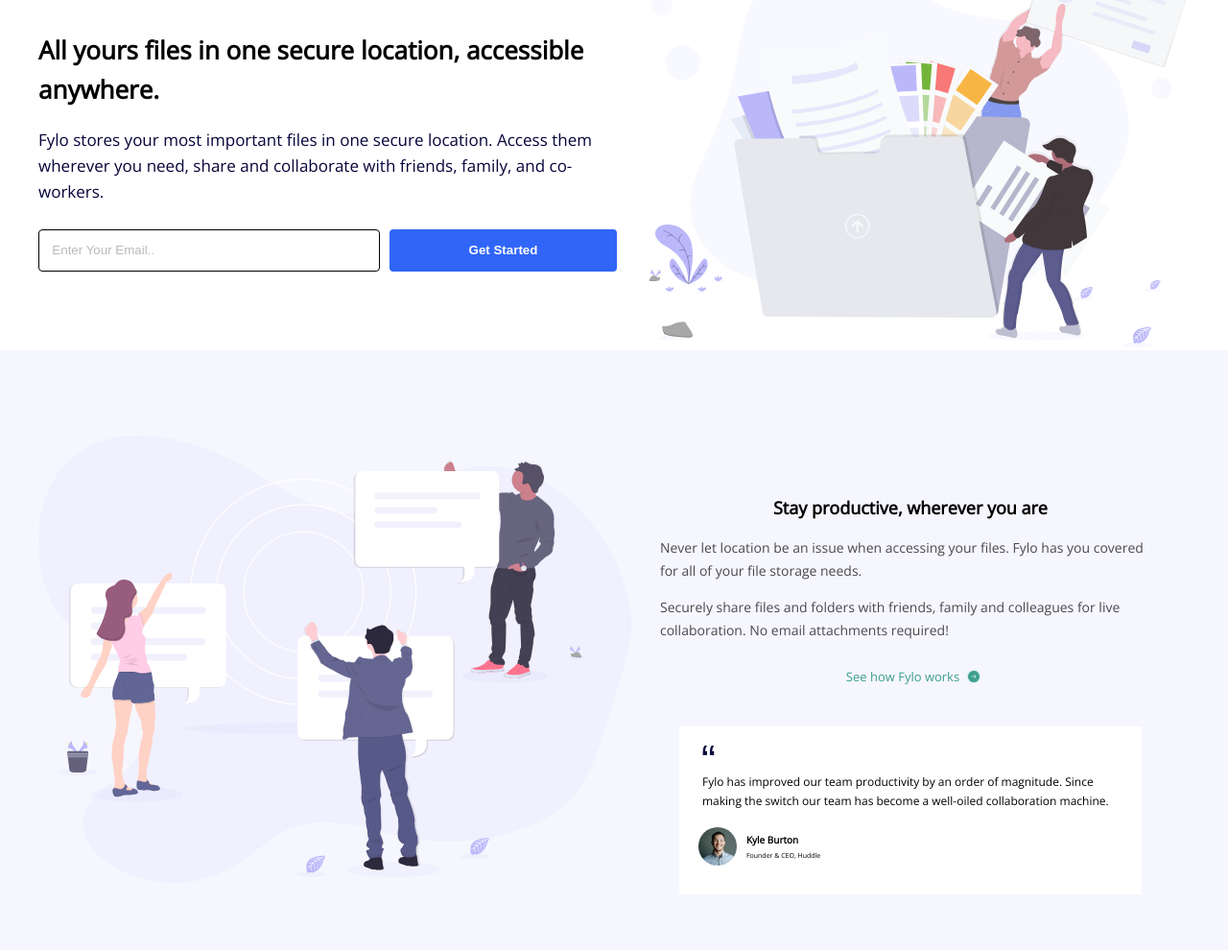
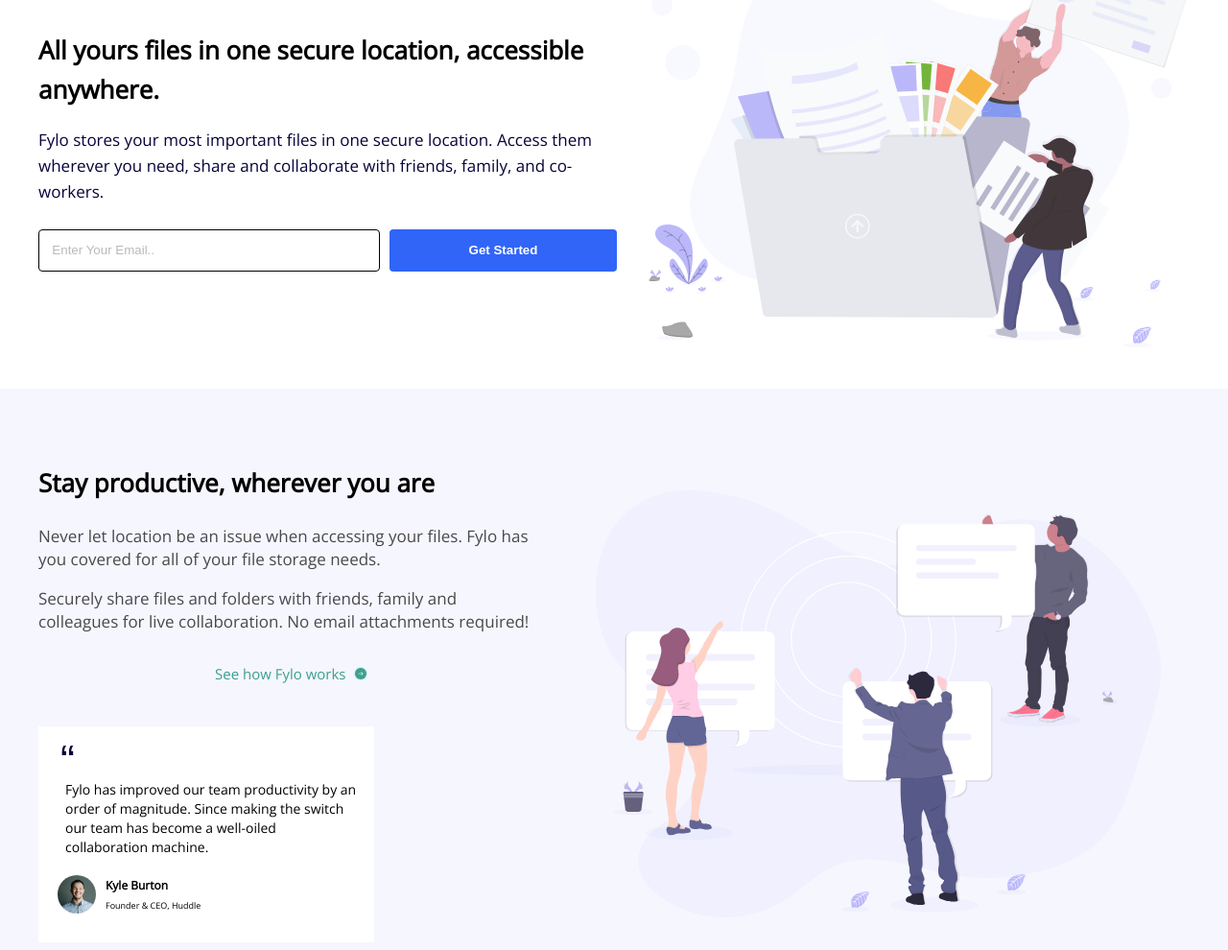
Before and after one commit to BartekKuzniewski/frontendmentor-projects, a plain HTML site: page fylo-landing-page/index.html in a window 1280 px wide. Shown: the part 196-1186 px from the top of the page at 96% size. Drawn offline with nearby package versions, Linux system fonts and the light colour scheme.

Commit message:
added section for desktops

```diff
--- a/fylo-landing-page/scss/main.scss
+++ b/fylo-landing-page/scss/main.scss
@@ -60,7 +60,7 @@ img {
 // HEADER
 
 .header {
-	margin: 0 3em;
+	margin: 0 3em 4em;
 
 	&__content {
 		margin-top: 2em;
@@ -121,6 +121,10 @@ img {
 .section {
 	background-color: $light-grayish-blue;
 
+	&__img {
+		padding: 3em;
+	}
+
 	&__content {
 		margin: 8em 3em 0;
 		padding-bottom: 5em;
@@ -156,6 +160,7 @@ img {
 			position: relative;
 			background-color: $white;
 			margin: 3em 2em;
+			max-width: 300px;
 
 			.quotes {
 				position: absolute;
@@ -173,8 +178,7 @@ img {
 			&-bottom {
 				display: flex;
 				align-items: center;
-				padding: .5em 2em 3em;
-
+				padding: 0.5em 2em 3em;
 
 				img {
 					border-radius: 50%;
@@ -228,6 +232,30 @@ img {
 			}
 		}
 	}
+
+	.section {
+		&__img {
+			display: flex;
+			align-items: center;
+			justify-content: center;
+			img {
+				max-width: 80%;
+			}
+		}
+		&__content {
+			&-heading {
+				font-size: 2.2rem;
+			}
+			&-text {
+				font-size: 1.6rem;
+			}
+			&-link {
+				a {
+					font-size: 1.4rem;
+				}
+			}
+		}
+	}
 }
 @media (min-width: 756px) {
 	.wrapper {
@@ -236,7 +264,7 @@ img {
 	}
 
 	.header {
-		margin-top: 4em;
+		margin: 4em;
 
 		&__img {
 			order: 1;
@@ -268,7 +296,35 @@ img {
 			}
 		}
 	}
+
+	.section {
+		&__img {
+			order: 1;
+
+			img {
+				max-width: 100%;
+			}
+		}
+
+		&__content {
+
+			&-heading {
+				margin-top: 0;
+				font-size: 2rem;
+				text-align: left;
+			}
+
+			&-text {
+				font-size: 1.4rem;
+			}
+
+			&-card {
+				margin-left: 0;
+			}
+		}
+	}
 }
+
 @media (min-width: 992px) {
 	.nav {
 		margin-top: 2em;
@@ -292,4 +348,50 @@ img {
 			}
 		}
 	}
+
+	.section {
+		&__content {
+			&-heading {
+				font-size: 2.6rem;
+				text-align: left;
+			}
+
+			&-text {
+				font-size: 1.7rem;
+			}
+
+			&-link {
+				a {
+					font-size: 1.5rem;
+				}
+			}
+
+			&-card {
+				max-width: 350px;
+
+				&-text {
+					font-size: 1.4rem;
+				}
+
+				&-bottom-data {
+					.name {
+						font-size: 1.2rem;
+					}
+
+					.ceo {
+						font-size: 0.9rem;
+					}
+				}
+			}
+		}
+	}
 }
+
+@media (min-width: 1200px) {
+	.section {
+		&__content {
+			margin-left: 0;
+
+		}
+	}
+}
```
Also changed, not shown: fylo-landing-page/css/main.css, 1 other file.
